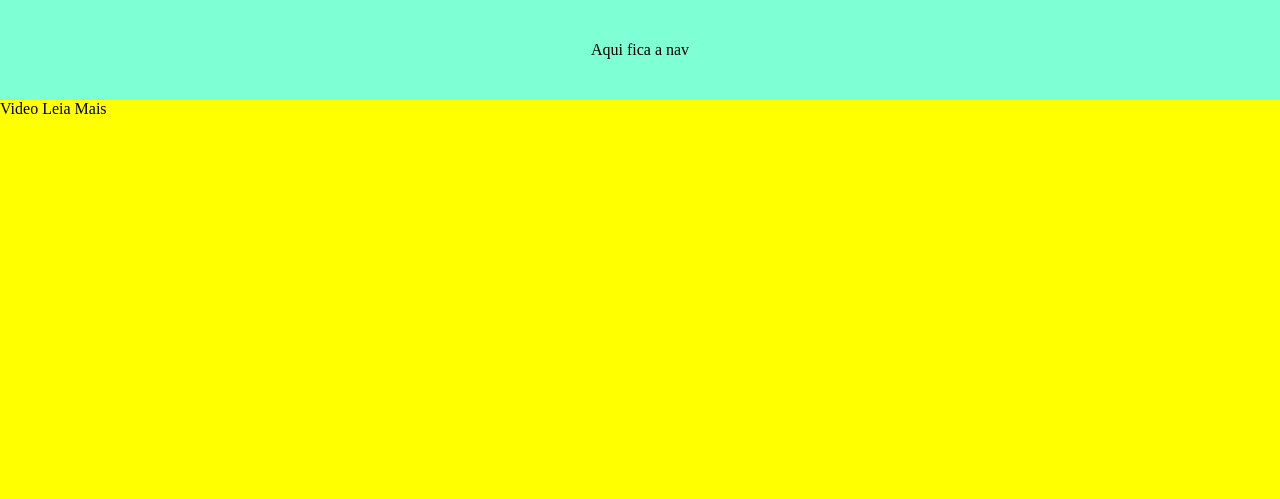
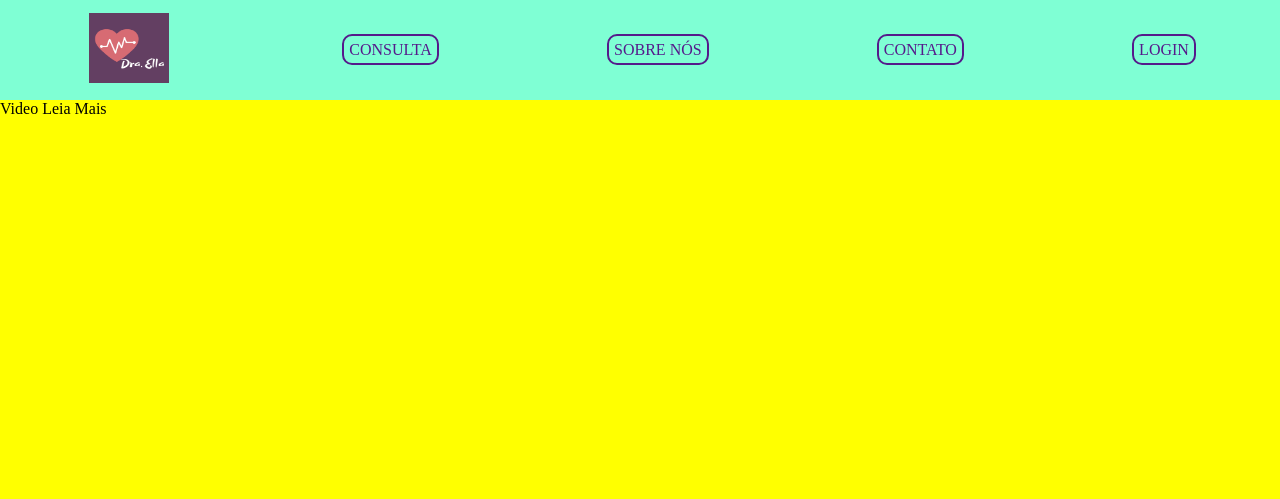
Before and after one commit to vanmtv/dr-ella, a Django app: page / in a window 1280 px wide. Shown: the top 499 px of the page. Run offline with Django 3.2, Linux system fonts and the light colour scheme.

Commit message:
Criar estrutura layout

```diff
--- a/app/templates/layout.html
+++ b/app/templates/layout.html
@@ -11,7 +11,11 @@
 </head>
 <body>
     <nav>
-        Aqui fica a nav
+        <li class = "logo"><a href=""><img src="{% static 'images/dr-ella.png' %}" alt=""></a></li>
+        <li><a href="">CONSULTA</a></li>
+        <li><a href="">SOBRE NÓS</a></li>
+        <li><a href="">CONTATO</a></li>
+        <li><a href="">LOGIN</a></li>
     </nav>
 {% block content %}
 
```
